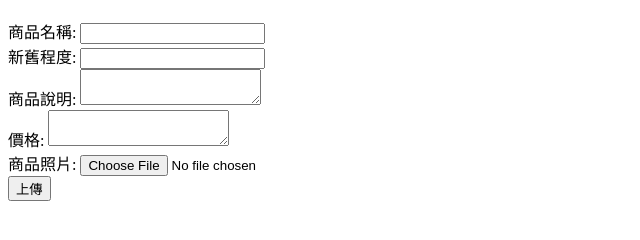
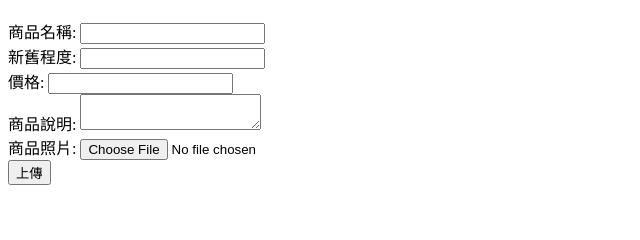
Before and after one commit to D1249326/sgtpTTTest, a website: page public/addProduct.html in a window 1280 px wide. Shown: the part 70-310 px from the top of the page, without its empty margins (0-640 px from the left). Drawn offline with Linux system fonts and the light colour scheme.

Commit message:
加入商品頁面加入輸入價格

```diff
--- a/public/addProduct.html
+++ b/public/addProduct.html
@@ -9,8 +9,8 @@
   <form id="uploadForm" enctype="multipart/form-data">
     <label>商品名稱: <input type="text" name="name" required></label><br>
     <label>新舊程度: <input type="text" name="condition" required></label><br>
+    <label>價格: <input type="int" name="price" required></label><br>
     <label>商品說明: <textarea name="description" required></textarea></label><br>
-    <label>價格: <textarea name="price" required></textarea></label><br>
     <label>商品照片: <input type="file" name="picture" accept="image/*" required></label><br>
     <button type="submit">上傳</button>
   </form>
```
